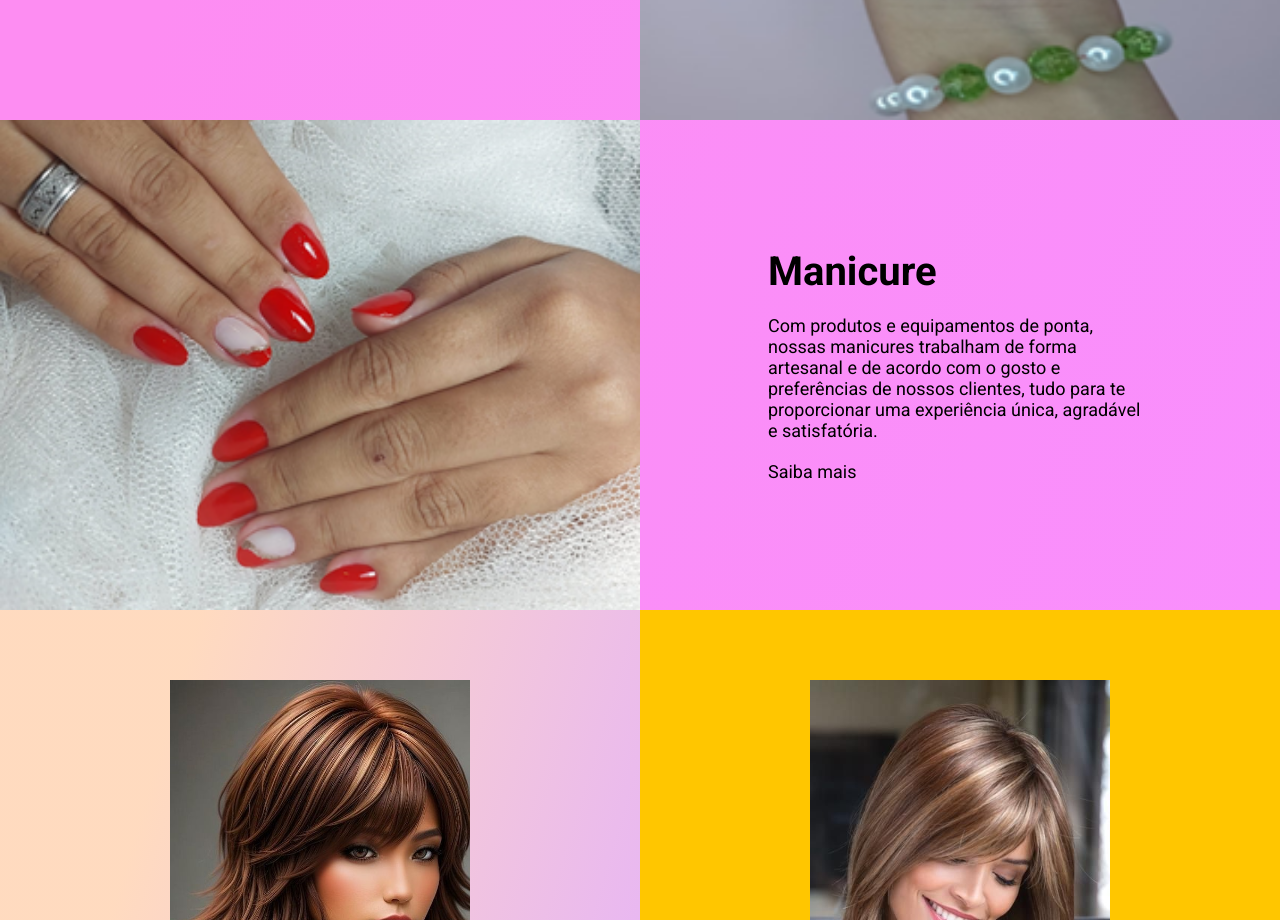
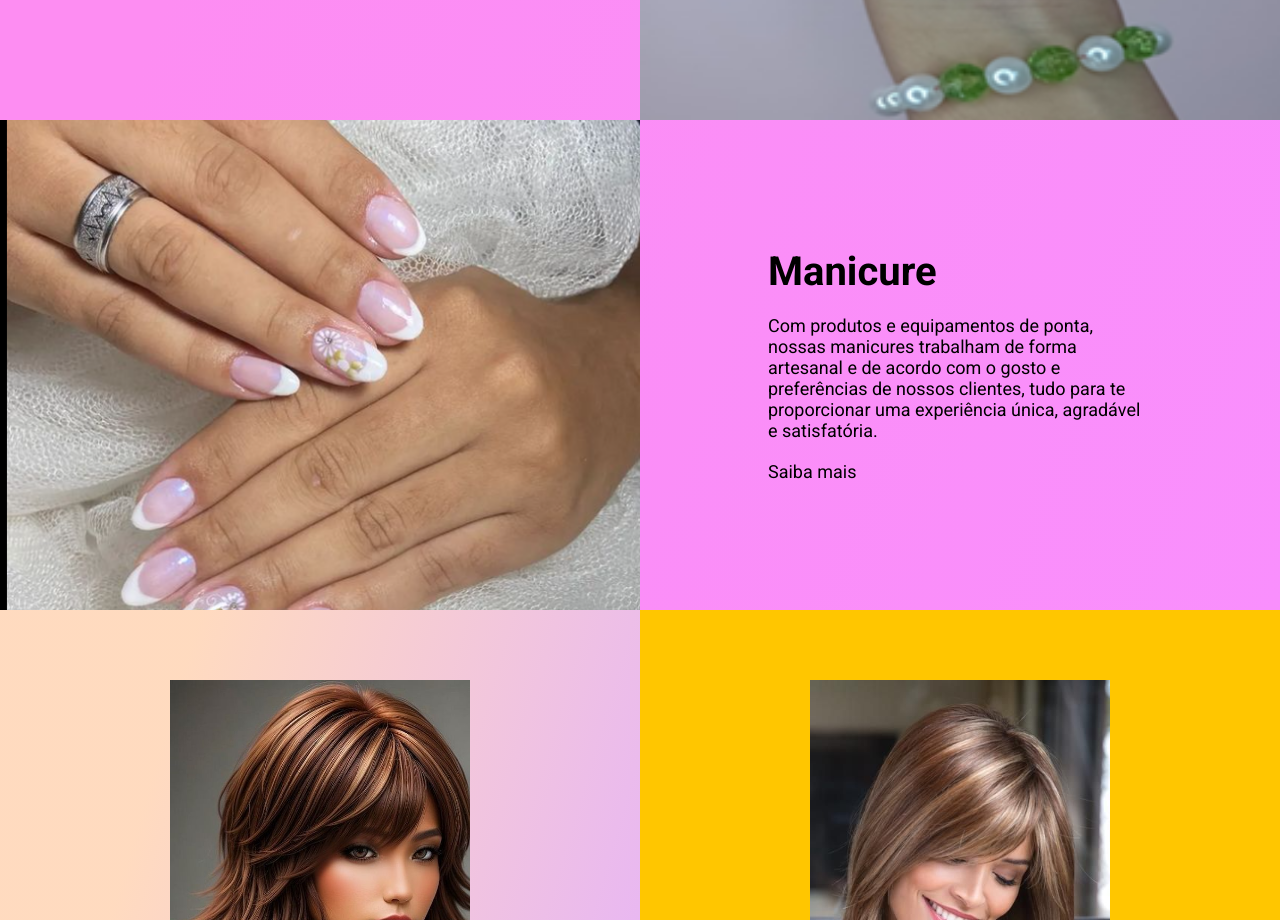
Before and after one commit to shintakusep-welington/Troni3, a plain HTML site: page index.html in a window 1280 px wide. Shown: the part 1180-2100 px from the top of the page. Drawn offline with Linux system fonts and the light colour scheme.

Commit message:
Alteracao imagem

```diff
--- a/src/css/style.css
+++ b/src/css/style.css
@@ -159,7 +159,7 @@ body {
 }
 
 .sobre .image.left {
-    background: url('../images/Unhasverm22.png') center center no-repeat;
+    background: url('../images/UnhaRosa.png') center center no-repeat;
     background-size: cover;
 }
 
```
Also changed, not shown: src/images/UnhaRosa.png (added).
